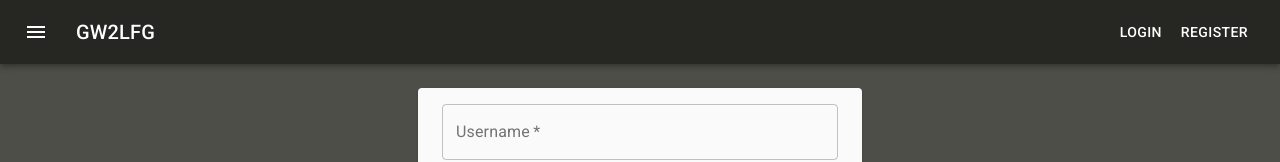
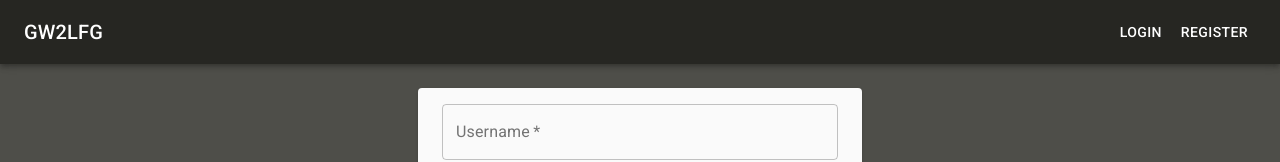
Before and after one commit to Naylepsh/gw2lfg-client, a Next.js app: page /login in a window 1280 px wide. Shown: the top 162 px of the page. Built offline with nearby package versions, Linux system fonts and the light colour scheme; no server answers.

Commit message:
remove menu from navbar

```diff
--- a/src/components/NavBar/NavBar.tsx
+++ b/src/components/NavBar/NavBar.tsx
@@ -36,14 +36,6 @@ export default function NavBar() {
     <div className={classes.root}>
       <AppBar position="static">
         <Toolbar>
-          <IconButton
-            edge="start"
-            className={classes.menuButton}
-            color="inherit"
-            aria-label="menu"
-          >
-            <MenuIcon />
-          </IconButton>
           <Typography variant="h6" className={classes.title}>
             <Link href="/raid-posts" color="inherit" underline="none">
               GW2LFG
```
